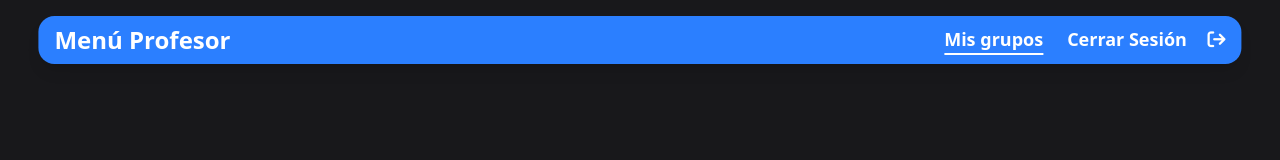
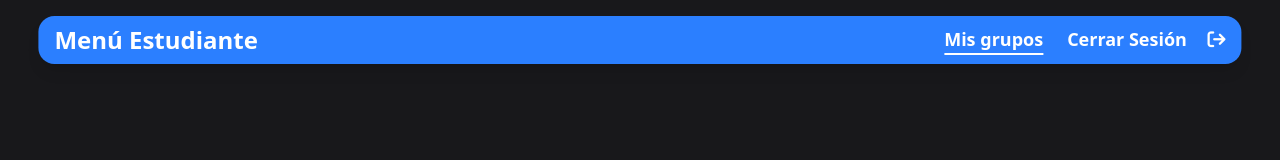
Before and after one commit to Josedzzz/quizzki-front, a React (Vite) app: page /user-dashboard in a window 1280 px wide. Shown: the top 160 px of the page. Built offline with nearby package versions, Linux system fonts and the light colour scheme; sample sign-in values are in the browser's storage.

Commit message:
style: change the title name

```diff
--- a/src/components/UserHeader.tsx
+++ b/src/components/UserHeader.tsx
@@ -17,7 +17,7 @@ export default function UserHeader({ toggleCard, card }: UserHeaderProps) {
     <header className="fixed top-4 left-1/2 transform -translate-x-1/2 w-[94%] bg-blue-500 shadow-lg rounded-2xl p-2 z-50 ">
       <div className="flex justify-between items-center max-w-7xl mx-auto px-2">
         <h2 className="text-lg sm:text-1xl md:text-2xl font-bold text-white">
-          Menú Profesor
+          Menú Estudiante
         </h2>
 
         {/* navigation links */}
```
